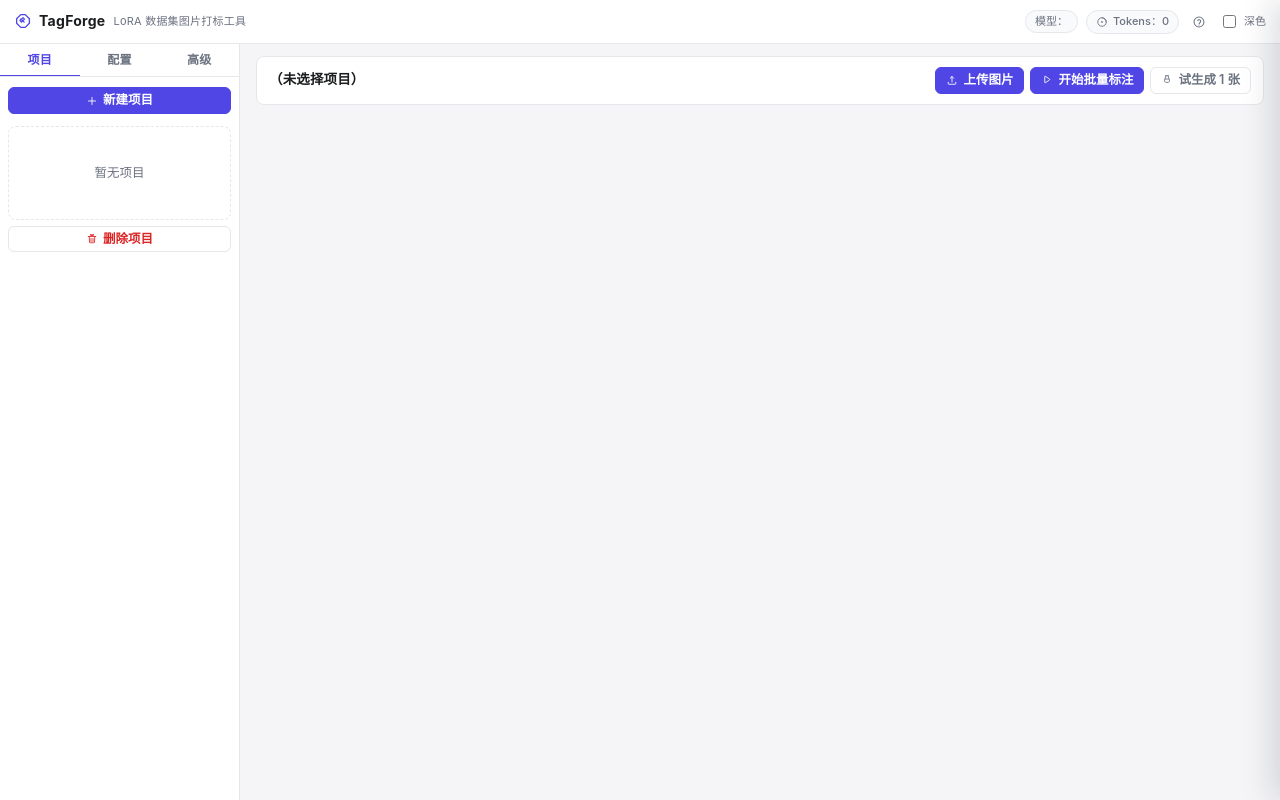
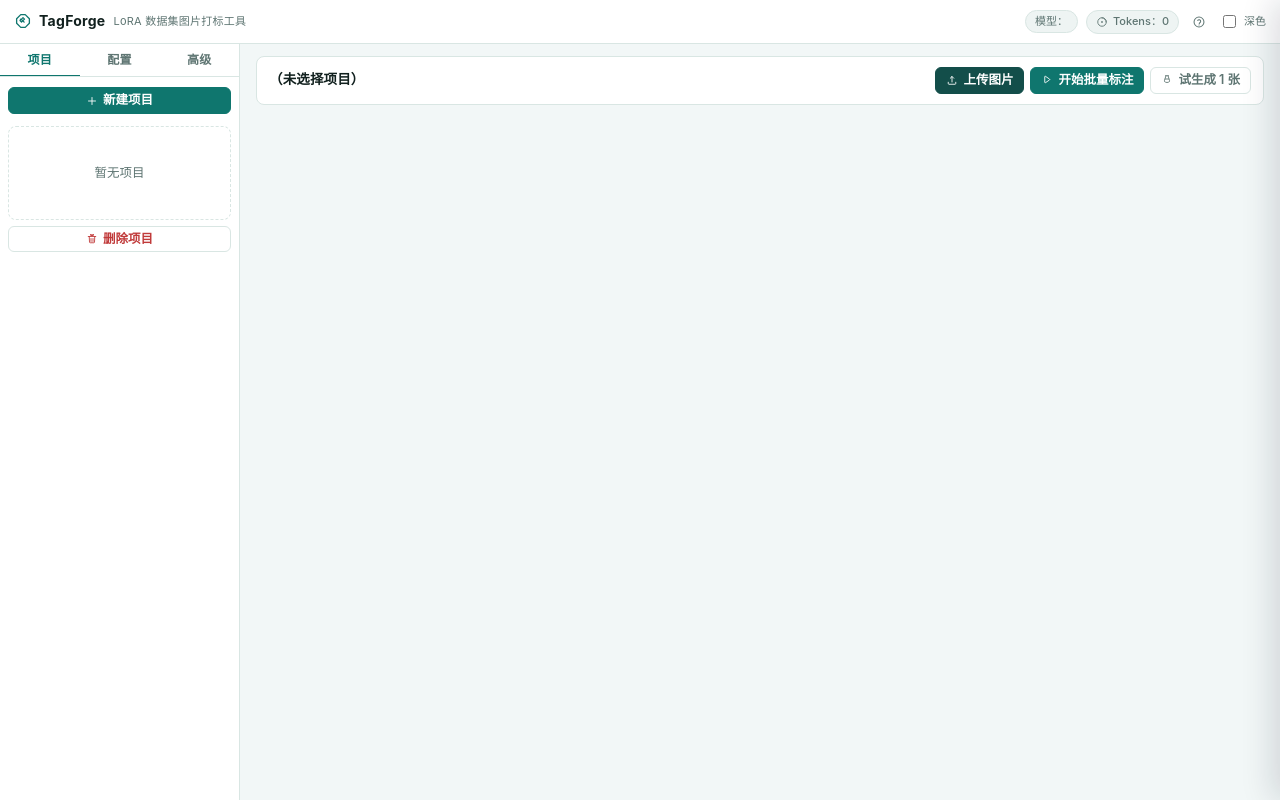
Before and after one commit to syaofox/TagForge, a FastAPI app: template templates/base.html in a window 1280 px wide. Run offline with FastAPI, Linux system fonts and the light colour scheme; the template is opened without the code that fills it, so the values that code supplies are empty.

Commit message:
style(ui): 强调色紫 → 青，其他色明暗适配
- --tf-primary/#0f766e、--tf-accent 明/暗分设（明 #0f766e / 暗 #2dd4bf），按钮保持 #0f766e 白字对比，文本/焦点/进度/开关用 accent 保证暗色可见
- 全量色板青化：bg/surface/border/text/muted 均加青灰调，shadow 青 tint，明 #f2f7f7 / 暗 #0e1a19
- 语义色明暗适配：danger/ok/warn/info 明暗两套（明 #c03a3a/#0e9f6e/#b45309/#0e7490，暗 #f0716b/#34d399/#fbbf24/#22d3ee）
- 状态色 STATUS_COLOR 青系：tagged #0e9f6e、processing #0e7490 等，卡片占位色同步青灰
- btn-teal/indigo 去紫改青（#0e7490/#134e4a）

```diff
--- a/core.py
+++ b/core.py
@@ -281,10 +281,10 @@ STATUS_TEXT = {
     "failed": "失败",
 }
 STATUS_COLOR = {
-    "tagged": "#22c55e",
-    "pending": "#eab308",
-    "processing": "#3b82f6",
-    "failed": "#ef4444",
+    "tagged": "#0e9f6e",
+    "pending": "#d97706",
+    "processing": "#0e7490",
+    "failed": "#c03a3a",
 }
 
 # ---------------- 应用状态 ----------------
--- a/static/css/tf.css
+++ b/static/css/tf.css
@@ -1,35 +1,45 @@
 /* ===== TagForge — 素雅紧凑主题（Heroicons 棱角） ===== */
 :root {
-  --tf-primary: #4f46e5;
-  --tf-primary-hover: #4338ca;
-  --tf-bg: #f5f5f7;
+  --tf-primary: #0f766e;
+  --tf-primary-hover: #115e59;
+  --tf-accent: #0f766e;
+  --tf-accent-soft: rgba(15,118,110,.08);
+  --tf-bg: #f2f7f7;
   --tf-surface: #ffffff;
-  --tf-surface-2: #f9fafb;
-  --tf-border: #e5e7eb;
-  --tf-border-strong: #d1d5db;
-  --tf-text: #1a1c1e;
-  --tf-muted: #6b7280;
-  --tf-muted-2: #9ca3af;
-  --tf-danger: #dc2626;
-  --tf-ok: #16a34a;
-  --tf-warn: #d97706;
-  --tf-info: #2563eb;
+  --tf-surface-2: #eef4f3;
+  --tf-border: #d9e6e3;
+  --tf-border-strong: #bfd4d1;
+  --tf-text: #11201e;
+  --tf-muted: #5e7572;
+  --tf-muted-2: #8aa5a2;
+  --tf-danger: #c03a3a;
+  --tf-ok: #0e9f6e;
+  --tf-warn: #b45309;
+  --tf-info: #0e7490;
   --tf-radius: 6px;
   --tf-radius-sm: 4px;
   --tf-radius-pill: 999px;
-  --tf-shadow-sm: 0 1px 2px rgba(0,0,0,.06);
-  --tf-shadow: 0 4px 16px rgba(17,24,39,.08);
-  --tf-shadow-lg: 0 8px 32px rgba(17,24,39,.14);
+  --tf-shadow-sm: 0 1px 2px rgba(15,44,42,.06);
+  --tf-shadow: 0 4px 16px rgba(15,44,42,.08);
+  --tf-shadow-lg: 0 8px 32px rgba(15,44,42,.14);
 }
 :root[data-theme="dark"] {
-  --tf-bg: #0f1113;
-  --tf-surface: #1b1d20;
-  --tf-surface-2: #222529;
-  --tf-border: #2a2e33;
-  --tf-border-strong: #343a42;
-  --tf-text: #e5e7eb;
-  --tf-muted: #9aa1b4;
-  --tf-muted-2: #7b8294;
+  --tf-primary: #0f766e;
+  --tf-primary-hover: #0d5c56;
+  --tf-accent: #2dd4bf;
+  --tf-accent-soft: rgba(45,212,191,.12);
+  --tf-bg: #0e1a19;
+  --tf-surface: #162827;
+  --tf-surface-2: #1e3532;
+  --tf-border: #26403e;
+  --tf-border-strong: #2f4f4d;
+  --tf-text: #e6f0ee;
+  --tf-muted: #8fb3b0;
+  --tf-muted-2: #6e9591;
+  --tf-danger: #f0716b;
+  --tf-ok: #34d399;
+  --tf-warn: #fbbf24;
+  --tf-info: #22d3ee;
 }
 * { box-sizing: border-box; }
 [hidden] { display: none !important; }
@@ -56,7 +66,7 @@ button, input, select, textarea { font: inherit; }
   display: inline-flex; align-items: center; gap: 7px;
   font-size: 14px; font-weight: 700; letter-spacing: .02em; color: var(--tf-text);
 }
-.tf-logo .tf-icon { width: 18px; height: 18px; color: var(--tf-primary); }
+.tf-logo .tf-icon { width: 18px; height: 18px; color: var(--tf-accent); }
 .tf-tagline { font-size: 11px; color: var(--tf-muted); letter-spacing: .02em; white-space: nowrap; }
 .tf-header-right { display: flex; align-items: center; gap: 8px; flex-shrink: 0; }
 .tf-header-chip {
@@ -69,7 +79,7 @@ button, input, select, textarea { font: inherit; }
 .tf-header-chip--icon { padding: 5px; border-radius: var(--tf-radius); background: transparent; }
 .tf-header-chip--icon:hover { background: var(--tf-surface-2); }
 .tf-switch { display: inline-flex; align-items: center; gap: 5px; font-size: 11px; color: var(--tf-muted); cursor: pointer; user-select: none; }
-.tf-switch input { accent-color: var(--tf-primary); }
+.tf-switch input { accent-color: var(--tf-accent); }
 
 /* ----- 布局 ----- */
 #app-body { display: flex; min-height: calc(100vh - 44px); }
@@ -92,7 +102,7 @@ button, input, select, textarea { font: inherit; }
   cursor: pointer; transition: color .15s, border-color .15s;
 }
 .tf-tab:hover { color: var(--tf-text); }
-.tf-tab.active { color: var(--tf-primary); border-bottom-color: var(--tf-primary); }
+.tf-tab.active { color: var(--tf-accent); border-bottom-color: var(--tf-accent); }
 .tf-tab-panel { display: flex; flex-direction: column; }
 .tf-form { display: flex; flex-direction: column; gap: 7px; }
 
@@ -104,7 +114,7 @@ button, input, select, textarea { font: inherit; }
   background: var(--tf-surface); color: var(--tf-text);
   font-size: 12.5px; line-height: 1.4; outline: none; transition: border-color .15s;
 }
-.tf-input:focus, .tf-select:focus, .tf-textarea:focus { border-color: var(--tf-primary); }
+.tf-input:focus, .tf-select:focus, .tf-textarea:focus { border-color: var(--tf-accent); }
 .tf-input::placeholder, .tf-textarea::placeholder { color: var(--tf-muted-2); }
 .tf-textarea { resize: vertical; }
 .tf-hint { font-size: 11px; color: var(--tf-muted); line-height: 1.4; }
@@ -128,8 +138,10 @@ button, input, select, textarea { font: inherit; }
 .btn-primary:hover { background: var(--tf-primary-hover); border-color: var(--tf-primary-hover); color: #fff; }
 .btn-danger { background: var(--tf-danger); color: #fff; border-color: var(--tf-danger); }
 .btn-danger:hover { filter: brightness(1.05); color: #fff; }
-.btn-teal { background: #0f766e; color: #fff; border-color: #0f766e; }
-.btn-indigo { background: #4f46e5; color: #fff; border-color: #4f46e5; }
+.btn-teal { background: #0e7490; color: #fff; border-color: #0e7490; }
+.btn-teal:hover { background: #0c6580; border-color: #0c6580; color: #fff; }
+.btn-indigo { background: #134e4a; color: #fff; border-color: #134e4a; }
+.btn-indigo:hover { background: #0f3d3a; border-color: #0f3d3a; color: #fff; }
 .btn-amber { background: #b45309; color: #fff; border-color: #b45309; }
 .btn-ghost { background: transparent; color: var(--tf-muted); border-color: transparent; }
 .btn-ghost:hover { background: var(--tf-surface-2); color: var(--tf-text); }
@@ -192,8 +204,8 @@ button, input, select, textarea { font: inherit; }
   transition: border-color .14s, box-shadow .14s;
 }
 .tf-card:hover { border-color: var(--tf-border-strong); box-shadow: var(--tf-shadow-sm); }
-.tf-card-img { width: 100%; height: 126px; object-fit: cover; display: block; background: #eef0f4; }
-:root[data-theme="dark"] .tf-card-img { background: #1f2328; }
+.tf-card-img { width: 100%; height: 126px; object-fit: cover; display: block; background: #e6ecea; }
+:root[data-theme="dark"] .tf-card-img { background: #1a2624; }
 .tf-card-caption {
   font-size: 11px; line-height: 1.45; color: var(--tf-muted);
   padding: 6px 8px 0;
@@ -230,8 +242,8 @@ button, input, select, textarea { font: inherit; }
 /* ----- 进度条 ----- */
 .tf-progress { width: 100%; height: 6px; border-radius: var(--tf-radius-pill); border: none; background: var(--tf-border); overflow: hidden; }
 .tf-progress::-webkit-progress-bar { background: var(--tf-border); border-radius: var(--tf-radius-pill); }
-.tf-progress::-webkit-progress-value { background: var(--tf-primary); border-radius: var(--tf-radius-pill); }
-.tf-progress::-moz-progress-bar { background: var(--tf-primary); border-radius: var(--tf-radius-pill); }
+.tf-progress::-webkit-progress-value { background: var(--tf-accent); border-radius: var(--tf-radius-pill); }
+.tf-progress::-moz-progress-bar { background: var(--tf-accent); border-radius: var(--tf-radius-pill); }
 
 /* ----- 批量卡 ----- */
 .tf-batch-card {
@@ -298,7 +310,7 @@ dialog.tf-dialog::backdrop { background: rgba(17,24,39,.45); }
 .tf-detail-img { width: 100%; max-height: 360px; object-fit: contain; border-radius: var(--tf-radius); cursor: zoom-in; background: var(--tf-surface-2); border: 1px solid var(--tf-border); }
 .tf-detail-actions { display: flex; gap: 6px; align-items: center; flex-wrap: wrap; }
 .tf-detail-pager { display: flex; align-items: center; justify-content: space-between; gap: 8px; }
-.tf-spinner { display: inline-block; width: 14px; height: 14px; border: 1.75px solid var(--tf-border); border-top-color: var(--tf-primary); border-radius: 50%; animation: tf-spin .7s linear infinite; }
+.tf-spinner { display: inline-block; width: 14px; height: 14px; border: 1.75px solid var(--tf-border); border-top-color: var(--tf-accent); border-radius: 50%; animation: tf-spin .7s linear infinite; }
 @keyframes tf-spin { to { transform: rotate(360deg); } }
 
 /* SVG 旋转 */
```
